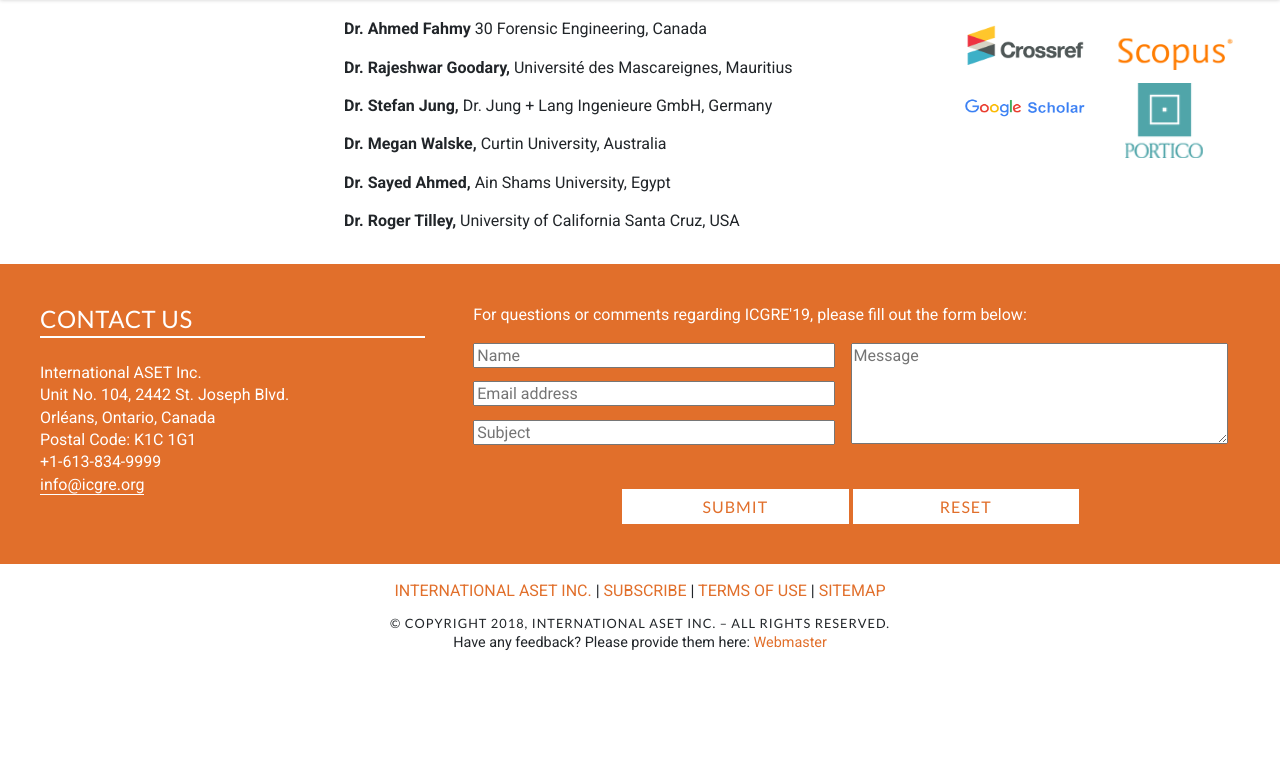
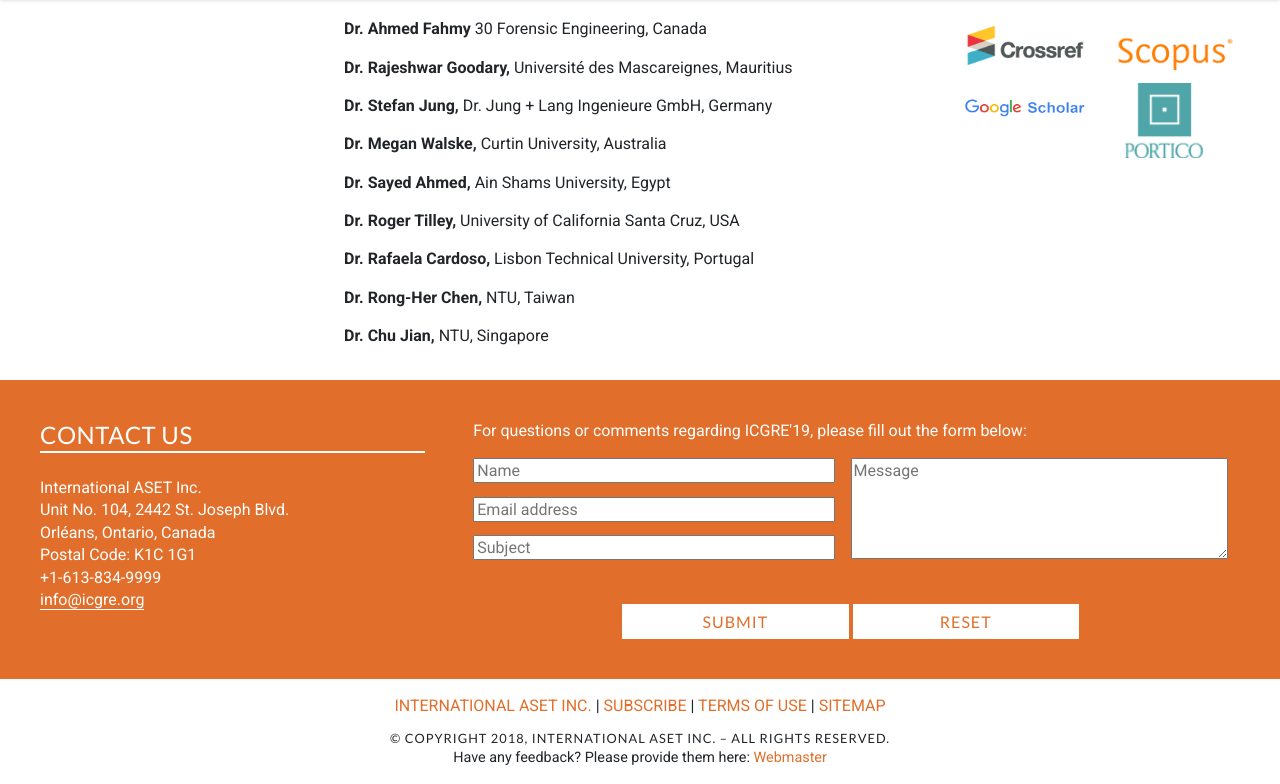
Before and after one commit to emdsgn/icgre, a Jekyll site: the page built from committee.html, in a window 1280 px wide and 900 px high, scrolled down 629 px, cut to the strip 116-900 px from the top of the window. Built offline with Jekyll 4.4.1, drawn with Linux system fonts in a browser that asks for light colours; nearby versions of some CDN libraries; Markdown is read by kramdown in place of the engine named in the settings; comment, search, counter and statistics services are not loaded; before the commit the page ends 1414 px from its top, so only the background shows below that.

Commit message:
added committe members

```diff
--- a/committee.html
+++ b/committee.html
@@ -22,13 +22,13 @@ keyword: geotechnical engineering, geotechnical engineering conference, geotechn
     <p class="body"><b>Dr. Megan Walske, </b> Curtin University, Australia</p>
     <p class="body"><b>Dr. Sayed Ahmed, </b> Ain Shams University, Egypt </p>
     <p class="body"><b>Dr. Roger Tilley, </b> University of California Santa Cruz, USA </p>
+    <p class="body"><b>Dr. Rafaela Cardoso, </b> Lisbon Technical University, Portugal</p>
+    <p class="body"><b>Dr. Rong-Her Chen, </b> NTU, Taiwan</p>
+    <p class="body"><b>Dr. Chu Jian, </b> NTU, Singapore </p>
 
     <!--
     <p class="body"><b>Dr. Djamalddine Boumezerane, </b> Norwegian University of Science and Technology NTNU, Norway </p>
-    <p class="body"><b>Dr. Rafaela Cardoso, </b> Lisbon Technical University, Portugal</p>
-    <p class="body"><b>Dr. Rong-Her Chen, </b> NTU, Taiwan</p>
     <p class="body"><b>Dr. T. Matthew Evans, </b> Oregon State University, USA</p>
-    <p class="body"><b>Dr. Chu Jian, </b> NTU, Singapore </p>
     <p class="body"><b>Dr. Criﬆina Jommi, </b> Delft University of Technology, Netherlands </p>
     <p class="body"><b>Dr. Charles W.W. Ng, </b> Hong Kong University of Science & Technology, Hong Kong </p>
     <p class="body"><b>Dr. Indrasenan Thusyanthan, </b> Saudi Aramco, United Kingdom </p>-->
```
Also changed, not shown: 1 other file.
